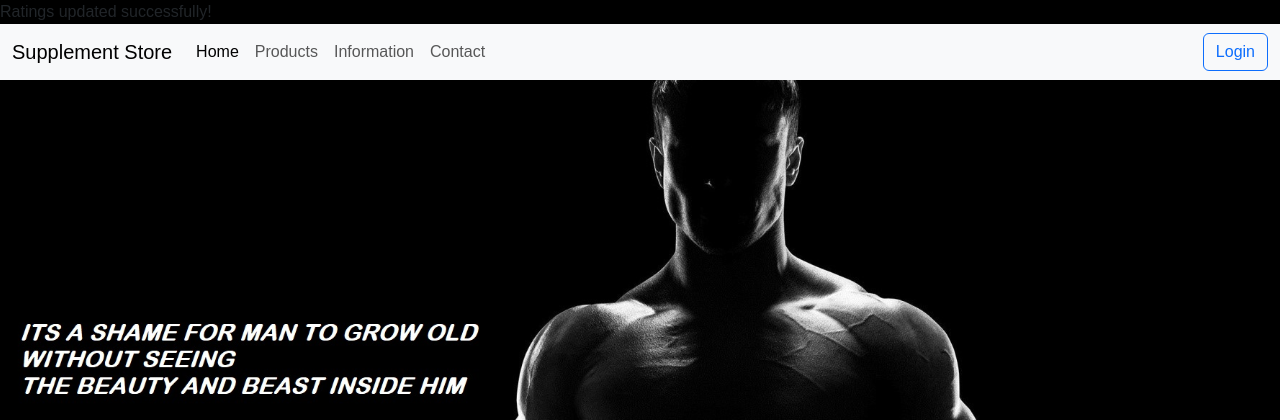
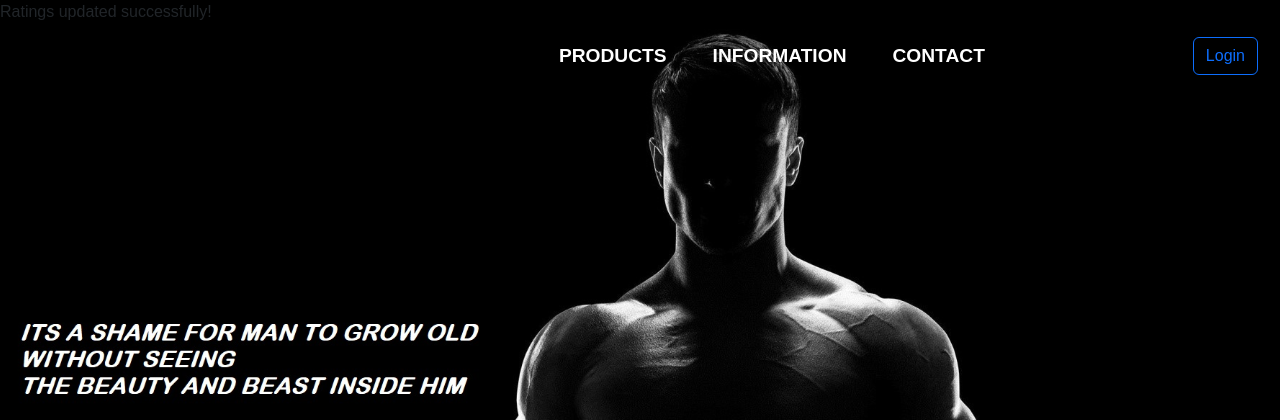
Before and after one commit to HimanM/Suppliment-Store, a PHP site: page /send_mail/index.php in a window 1280 px wide. Shown: the top 420 px of the page. Run offline with PHP 8.4, Linux system fonts and the light colour scheme; data comes from the database, SQL or seed files in the repository.

Commit message:
CHANGES MADE IN TOP NAV AND CSS IN LOGIN STYLE

```diff
--- a/CSS/login_styles.css
+++ b/CSS/login_styles.css
@@ -1,3 +1,38 @@
+/* Center navigation and make it transparent */
+.navbar {
+    background-color: rgba(0, 0, 0, 0.377); /* 50% transparency */
+    padding: 10px;
+}
+
+/* Center the navbar links */
+.navbar-nav {
+    display: flex;
+    justify-content: center; /* Centers the navigation links */
+    flex: 1; /* Fills the available space */
+}
+
+.nav-item {
+    margin: 0 15px;
+}
+
+/* Style for navbar links */
+.nav-link {
+    font-size: 1.2rem;
+    font-weight: bolder;
+    color: white; /* White font color */
+    text-transform: uppercase;
+    transition: all 0.3s ease; /* Smooth hover effect */
+    text-decoration: none;
+}
+
+/* Hover effect */
+.nav-link:hover {
+    background-color: black;
+    color: red; /* Red text on hover */
+    padding: 5px 10px; /* Padding for hover effect */
+    border-radius: 5px; /* Rounded corners */
+}
+
 
 /* Base styles for the body */
 body {
--- a/top_nav.php
+++ b/top_nav.php
@@ -1,6 +1,6 @@
-<nav class="navbar navbar-expand-lg navbar-light bg-light">
+<nav class="navbar navbar-expand-lg navbar-light">
   <div class="container-fluid">
-    <a class="navbar-brand" href="index.php">Supplement Store</a>
+    <a class="navbar-brand" href="index.php">SUPPLEMENT STORE</a>
     <button class="navbar-toggler" type="button" data-bs-toggle="collapse" data-bs-target="#navbarNav" aria-controls="navbarNav" aria-expanded="false" aria-label="Toggle navigation">
       <span class="navbar-toggler-icon"></span>
     </button>
@@ -10,7 +10,6 @@
           <li class="nav-item">
             <a class="nav-link active" aria-current="page" href="index.php">Home</a>
           </li>
-
           <!-- User nav -->
           <?php if (!($_SESSION['role'] == 'admin' || $_SESSION['role'] == 'nutritional_expert')):?>
             <li class="nav-item">
@@ -28,10 +27,8 @@
             <li class="nav-item">
               <a class="nav-link" href="cart.php">Cart</a>
             </li>
-
-
+          <?php elseif($_SESSION['role'] == 'admin'): ?>
             <!-- Admin nav -->
-        <?php elseif($_SESSION['role'] == 'admin'): ?>
             <li class="nav-item">
               <a class="nav-link" href="manage_users.php">Users</a>
             </li>
@@ -47,9 +44,8 @@
             <li class="nav-item">
               <a class="nav-link" href="send_promotion.php" target="_blank">Promo Emails</a>
             </li>
-
-          <!-- nutritional_expert nav -->
           <?php else: ?>
+            <!-- Nutritional expert nav -->
             <li class="nav-item">
               <a class="nav-link" href="display_content.php">Information</a>
             </li>
```
Lines whose indentation alone changed are shown as unchanged.
